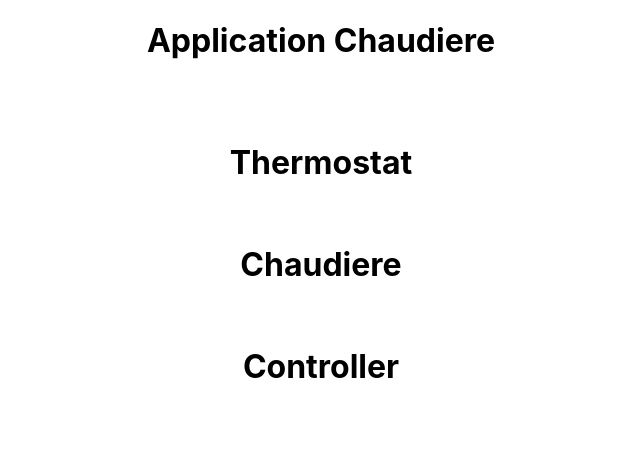
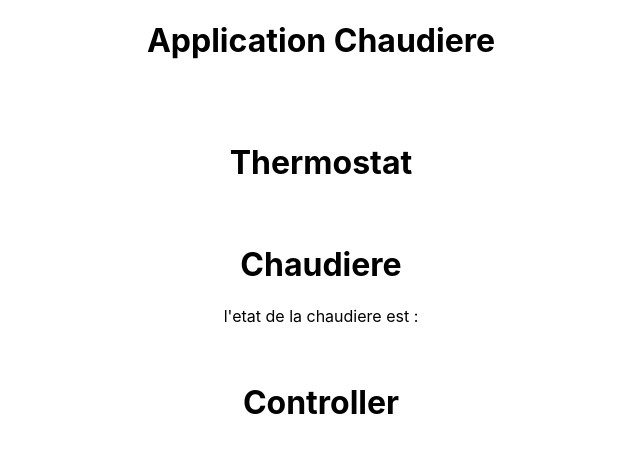
Before and after one commit to Yuss9/TP2_INFO801, a React (Create React App) app: page / in a window 1280 px wide. Shown: the top 452 px of the page, without its empty margins (319-959 px from the left). Built offline with nearby package versions, Linux system fonts and the light colour scheme.

Commit message:
Implemented thermostat & controller @TODO Chaudiere + timeouts Co-authored-by: Huseyin Yurtseven - yusscodes <Yuss9@users.noreply.github.com>

```diff
--- a/src/App/features/Chaudière/Chaudiere.tsx
+++ b/src/App/features/Chaudière/Chaudiere.tsx
@@ -4,6 +4,7 @@ const Chaudiere = () => {
     return (
         <div>
             <h1>Chaudiere</h1>
+            <p>l'etat de la chaudiere est : </p>
         </div>
     );
 };
```
